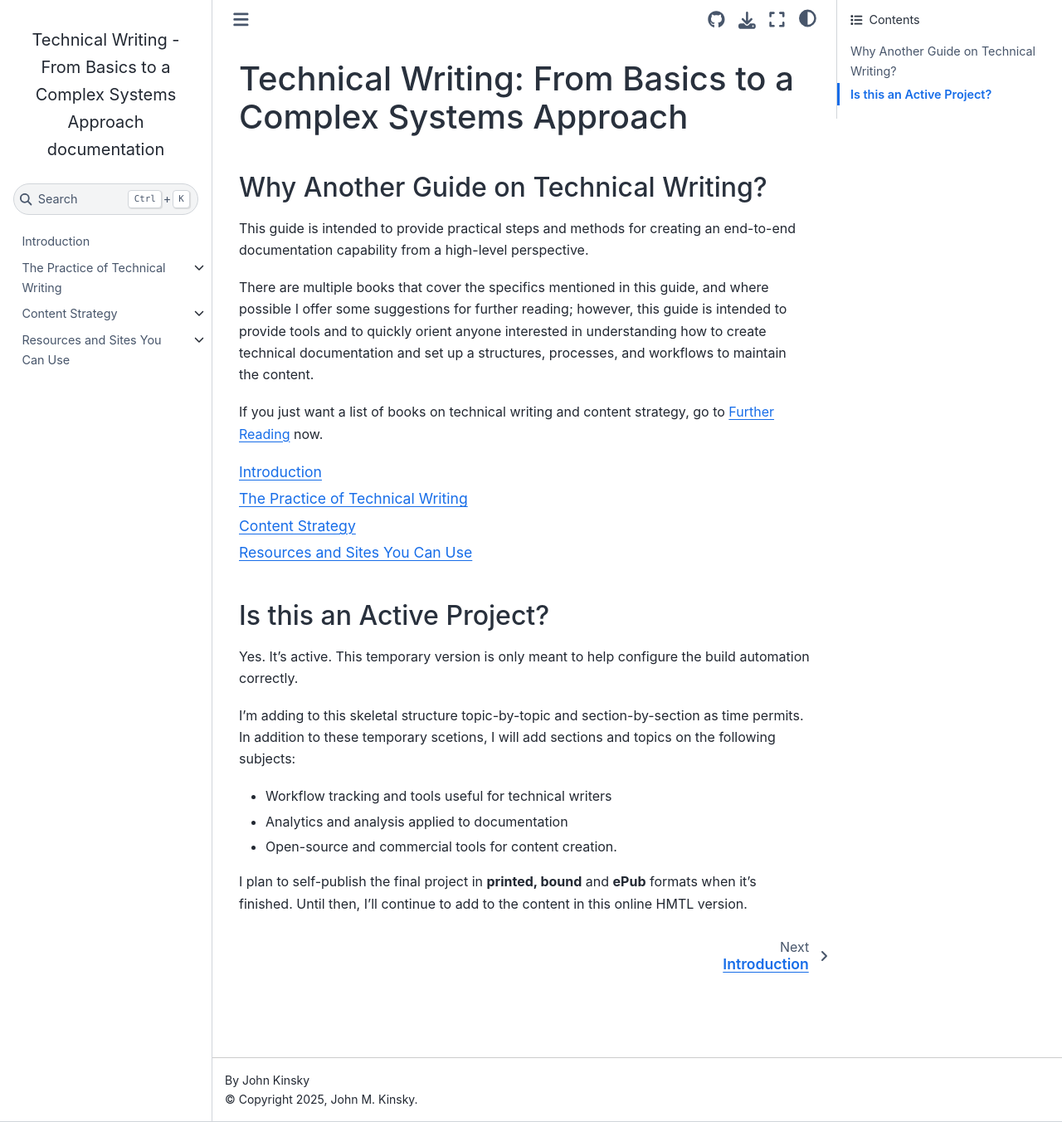
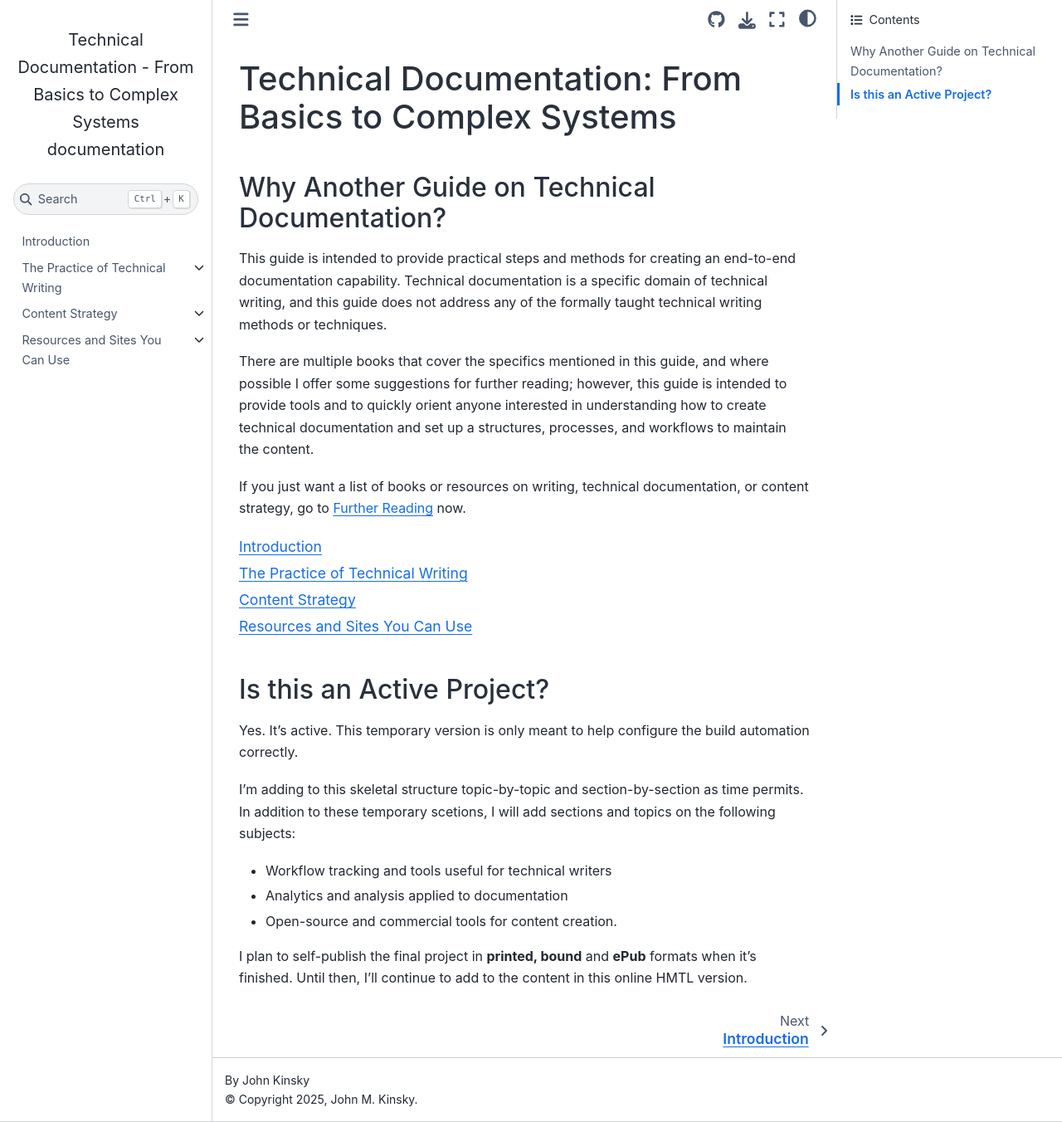
Before and after one commit to johnkinsky/book, a Sphinx documentation site: the page built from docs/source/index.rst, in a window 1280 px wide and 1352 px high. Shown: the whole window at 83% size. Built offline with Sphinx 7.4.7 and the Sphinx Book theme 1.1.4, drawn with Linux system fonts in a browser that asks for light colours.

Commit message:
Update title
Update title and some of the references.

```diff
--- a/docs/source/conf.py
+++ b/docs/source/conf.py
@@ -1,6 +1,6 @@
 
 # conf.py for book/guide Sphinx builds.
-project = 'Technical Writing - From Basics to a Complex Systems Approach'
+project = 'Technical Documentation - From Basics to Complex Systems'
 copyright = '2025, John M. Kinsky'
 author = 'John Kinsky'
 version = '1.0'
--- a/docs/source/index.rst
+++ b/docs/source/index.rst
@@ -1,16 +1,16 @@
 
-Technical Writing: From Basics to a Complex Systems Approach
-============================================================================
+Technical Documentation: From Basics to Complex Systems
+===========================================================
 
-========================================
-Why Another Guide on Technical Writing?
-========================================
+================================================
+Why Another Guide on Technical Documentation?
+================================================
 
-This guide is intended to provide practical steps and methods for creating an end-to-end documentation capability from a high-level perspective.
+This guide is intended to provide practical steps and methods for creating an end-to-end documentation capability.  Technical documentation is a specific domain of technical writing, and this guide does not address any of the formally taught technical writing methods or techniques.
 
 There are multiple books that cover the specifics mentioned in this guide, and where possible I offer some suggestions for further reading; however, this guide is intended to provide tools and to quickly orient anyone interested in understanding how to create technical documentation and set up a structures, processes, and workflows to maintain the content.
 
-If you just want a list of books on technical writing and content strategy, go to :ref:`further-reading` now.
+If you just want a list of books or resources on writing, technical documentation, or content strategy, go to :ref:`further-reading` now.
 
 .. toctree::
    :maxdepth: 1
--- a/docs/source/writing/styleguides.rst
+++ b/docs/source/writing/styleguides.rst
@@ -11,7 +11,7 @@ There are many reasons to use style guides, but the main reason are...
 Online Style Guides
 =====================================
 
-Here is a list of some online style guides.
+I've listed some useful online style guides that you should scan for ideas and spend time reading. Technical writers read and reference these guides and these types of resources often.
 
 - `The Chicago Manual of Style Online <https://www.chicagomanualofstyle.org/home.html>`_
 - `Microsoft Writing Style Guide <https://learn.microsoft.com/en-us/style-guide/welcome/>`_
```
Also changed, not shown: docs/source/resources/furtherreading.rst (+23 -19 lines).
